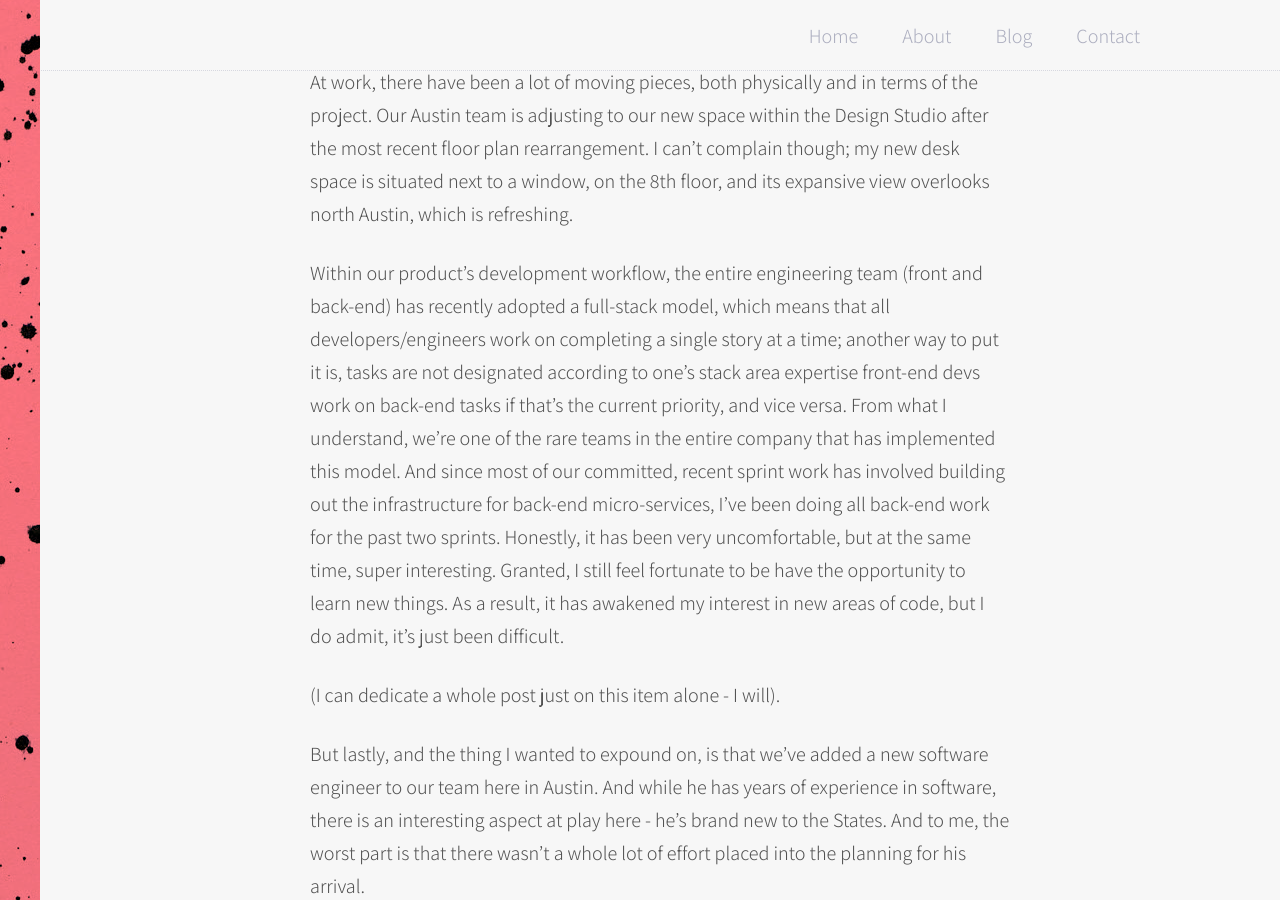
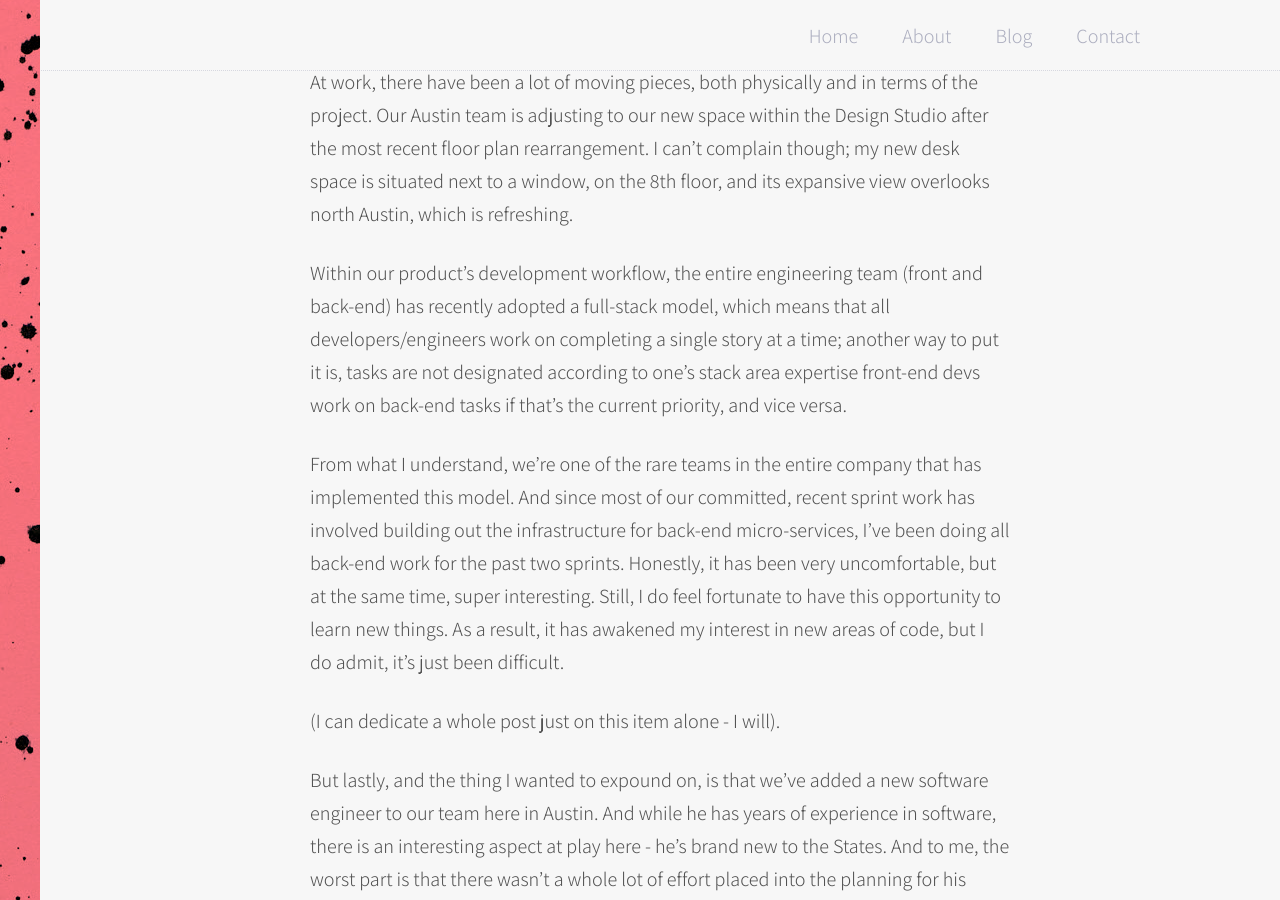
Before and after one commit to techtolentino/techtolentino.github.io, a Jekyll site: the page built from _posts/2016-08-02-welcome-to-the-squad.md, in a window 1280 px wide and 900 px high, scrolled down 462 px. Built offline with Jekyll 4.4.1, drawn with Linux system fonts in a browser that asks for light colours.

Commit message:
adding things to latest post

```diff
--- a/_posts/2016-08-02-welcome-to-the-squad.md
+++ b/_posts/2016-08-02-welcome-to-the-squad.md
@@ -10,7 +10,9 @@ It's been a hectic week.
 
 At work, there have been a lot of moving pieces, both physically and in terms of the project. Our Austin team is adjusting to our new space within the Design Studio after the most recent floor plan rearrangement. I can't complain though; my new desk space is situated next to a window, on the 8th floor, and its expansive view overlooks north Austin, which is refreshing.
 
-Within our product's development workflow, the entire engineering team (front and back-end) has recently adopted a full-stack model, which means that all developers/engineers work on completing a single story at a time; another way to put it is, tasks are not designated according to one's stack area expertise front-end devs work on back-end tasks if that's the current priority, and vice versa. From what I understand, we're one of the rare teams in the entire company that has implemented this model. And since most of our committed, recent sprint work has involved building out the infrastructure for back-end micro-services, I've been doing all back-end work for the past two sprints. Honestly, it has been very uncomfortable, but at the same time, super interesting. Granted, I still feel fortunate to be have the opportunity to learn new things. As a result, it has awakened my interest in new areas of code, but I do admit, it's just been difficult.
+Within our product's development workflow, the entire engineering team (front and back-end) has recently adopted a full-stack model, which means that all developers/engineers work on completing a single story at a time; another way to put it is, tasks are not designated according to one's stack area expertise front-end devs work on back-end tasks if that's the current priority, and vice versa.
+
+From what I understand, we're one of the rare teams in the entire company that has implemented this model. And since most of our committed, recent sprint work has involved building out the infrastructure for back-end micro-services, I've been doing all back-end work for the past two sprints. Honestly, it has been very uncomfortable, but at the same time, super interesting. Still, I do feel fortunate to have this opportunity to learn new things. As a result, it has awakened my interest in new areas of code, but I do admit, it's just been difficult.
 
 (I can dedicate a whole post just on this item alone - I will).
 
```
